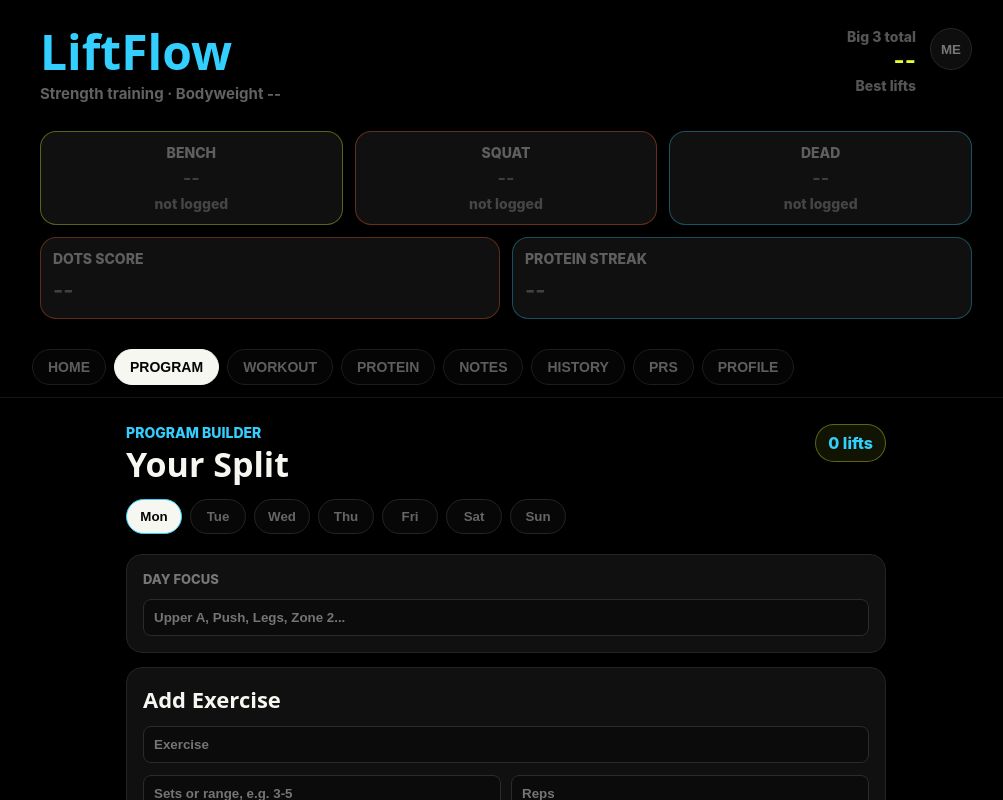
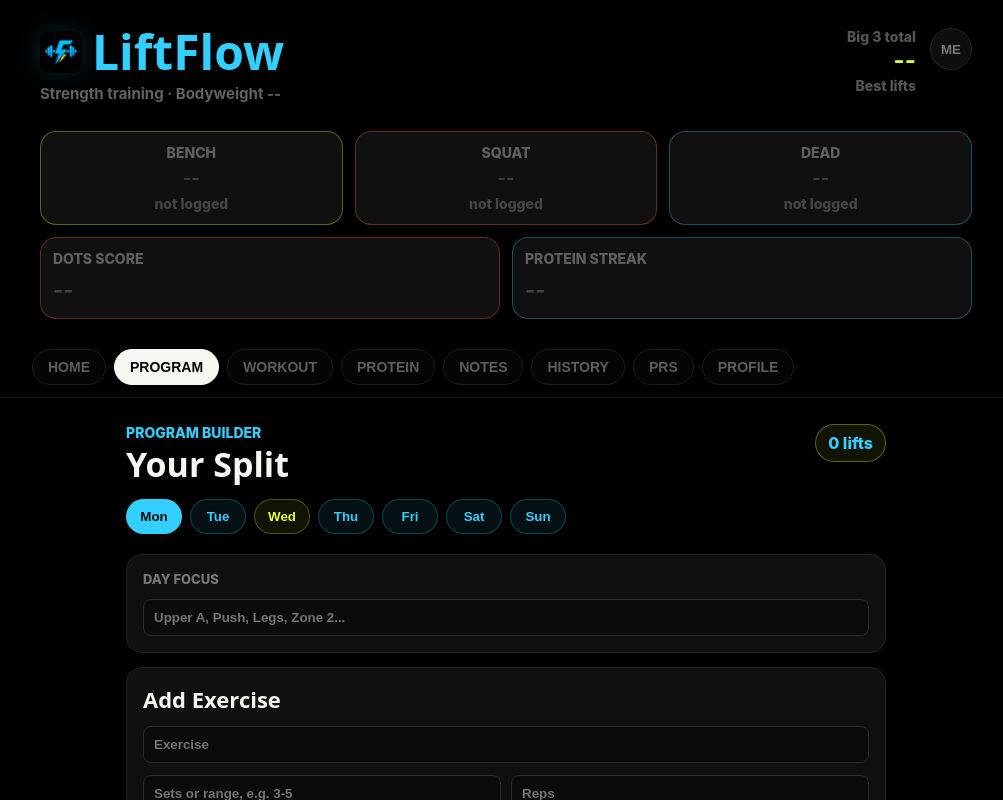
Before and after one commit to SoftLockedLive/LiftFlow, a Next.js app in the folder liftflow/: page /plan in a window 1280 px wide. Shown: the top 800 px of the page, without its empty margins (134-1137 px from the left). Built offline with nearby package versions, Linux system fonts and the light colour scheme.

Commit message:
Improve UI and add new features

```diff
--- a/liftflow/src/components/Layout.js
+++ b/liftflow/src/components/Layout.js
@@ -1,4 +1,5 @@
 import { useEffect, useState } from "react";
+import Image from "next/image";
 import { useRouter } from "next/router";
 import { getPRs } from "../lib/engine";
 import { getProfile, saveProfile } from "../lib/profile";
@@ -91,7 +92,17 @@
     <div style={shell}>
       <header className="app-hero" style={hero}>
         <div>
-          <h1 style={brand}>LiftFlow</h1>
+          <div style={brandLockup}>
+            <Image
+              src="/icons/icon-192.png"
+              alt=""
+              width={46}
+              height={46}
+              priority
+              style={logoMark}
+            />
+            <h1 style={brand}>LiftFlow</h1>
+          </div>
           <p style={subhead}>{goalLabel} training · {bodyweight}</p>
         </div>
 
@@ -291,6 +302,20 @@
 const hero = {
 };
 
+const brandLockup = {
+  display: "flex",
+  alignItems: "center",
+  gap: 10,
+};
+
+const logoMark = {
+  width: 42,
+  height: 42,
+  borderRadius: 10,
+  objectFit: "cover",
+  boxShadow: "0 0 22px rgba(50, 207, 255, 0.18)",
+};
+
 const brand = {
   margin: 0,
   color: ACCENTS.cyan,
--- a/liftflow/src/pages/index.js
+++ b/liftflow/src/pages/index.js
@@ -6,7 +6,7 @@
 import { getWorkouts } from "../lib/workoutStorage";
 
 const DAYS = ["Monday", "Tuesday", "Wednesday", "Thursday", "Friday", "Saturday", "Sunday"];
-const ACCENTS = ["#32cfff", "#ff6b2c", "#32cfff", "#be72ff", "#ff9b34", "#32df76", "#f7f7f2"];
+const ACCENTS = ["#32cfff", "#ff6b2c", "#e4ff2f", "#be72ff", "#ff9b34", "#32df76", "#f7f7f2"];
 
 export default function Home() {
   const router = useRouter();
--- a/liftflow/src/pages/plan.js
+++ b/liftflow/src/pages/plan.js
@@ -4,6 +4,9 @@
 
 const DAYS = ["Monday", "Tuesday", "Wednesday", "Thursday", "Friday", "Saturday", "Sunday"];
 const ACCENT = "#32cfff";
+const DAY_ACCENTS = {
+  Wednesday: "#e4ff2f",
+};
 
 export default function Plan() {
   const [plan, setPlan] = useState({});
@@ -130,7 +133,9 @@
             onClick={() => selectDay(day)}
             style={{
               ...dayBtn,
-              ...(selectedDay === day ? activeDay : {}),
+              borderColor: getDayAccent(day, selectedDay === day ? 0.78 : 0.28),
+              color: selectedDay === day ? "#050505" : getDayAccent(day),
+              background: selectedDay === day ? getDayAccent(day) : getDayAccent(day, 0.08),
             }}
           >
             {day.slice(0, 3)}
@@ -229,6 +234,13 @@
   );
 }
 
+function getDayAccent(day, alpha) {
+  const color = DAY_ACCENTS[day] || ACCENT;
+
+  if (alpha === undefined) return color;
+  return tint(color, alpha);
+}
+
 const wrap = {
   maxWidth: 760,
   margin: "0 auto",
@@ -279,12 +291,6 @@
   borderColor: "#242424",
   background: "#070707",
   color: "#666",
-};
-
-const activeDay = {
-  borderColor: ACCENT,
-  color: "#050505",
-  background: "#f7f7f2",
 };
 
 const card = {
```
Also changed, not shown: liftflow/src/pages/workout.js (+14 -7 lines).
